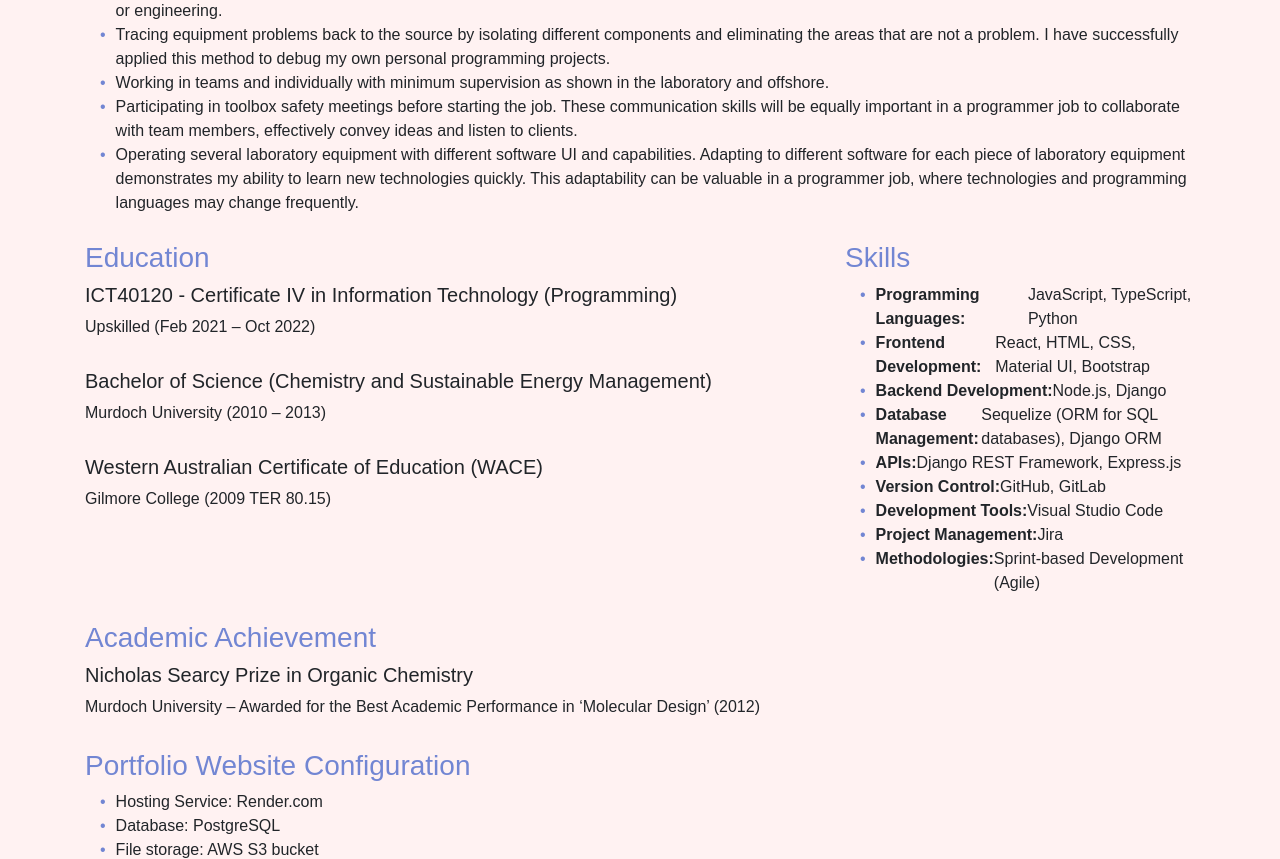
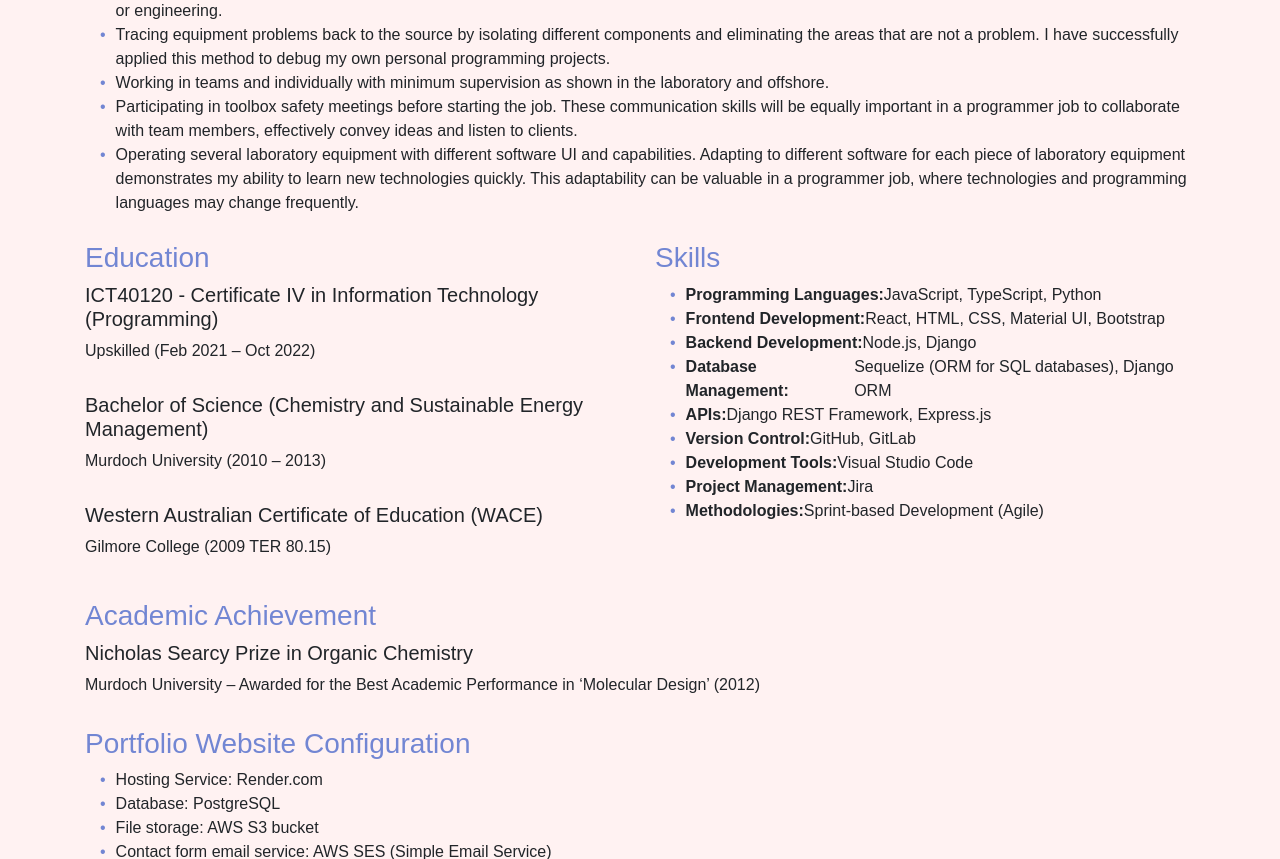
Before and after one commit to JackPflaum/MyPortfolioWebsite, a Django app: page /resume/ in a window 1280 px wide. Shown: the part 1657-2516 px from the top of the page. Run offline with Django 4.2, Linux system fonts and the light colour scheme.

Commit message:
changed column sizing to fit skills on page

```diff
--- a/MyPortfolioWebsite/jacks_website/templates/resume.html
+++ b/MyPortfolioWebsite/jacks_website/templates/resume.html
@@ -177,7 +177,7 @@
     </div>
 
     <div class="row animate-element">
-        <div class="col-12 col-md-8">
+        <div class="col-12 col-md-6">
             <h3>Education</h3>
             <h5>ICT40120 - Certificate IV in Information Technology (Programming)</h6>
             <p>Upskilled (Feb 2021 – Oct 2022)</p>
@@ -186,7 +186,7 @@
             <h5>Western Australian Certificate of Education (WACE)</h5>
             <p>Gilmore College (2009 TER 80.15)</p>
         </div>
-        <div class="col-12 col-md-4">
+        <div class="col-12 col-md-6">
             <h3>Skills</h3>
             <ul class="custom-list">
                 <li><span class="bold-text">Programming Languages:</span> JavaScript, TypeScript, Python</li>
```
